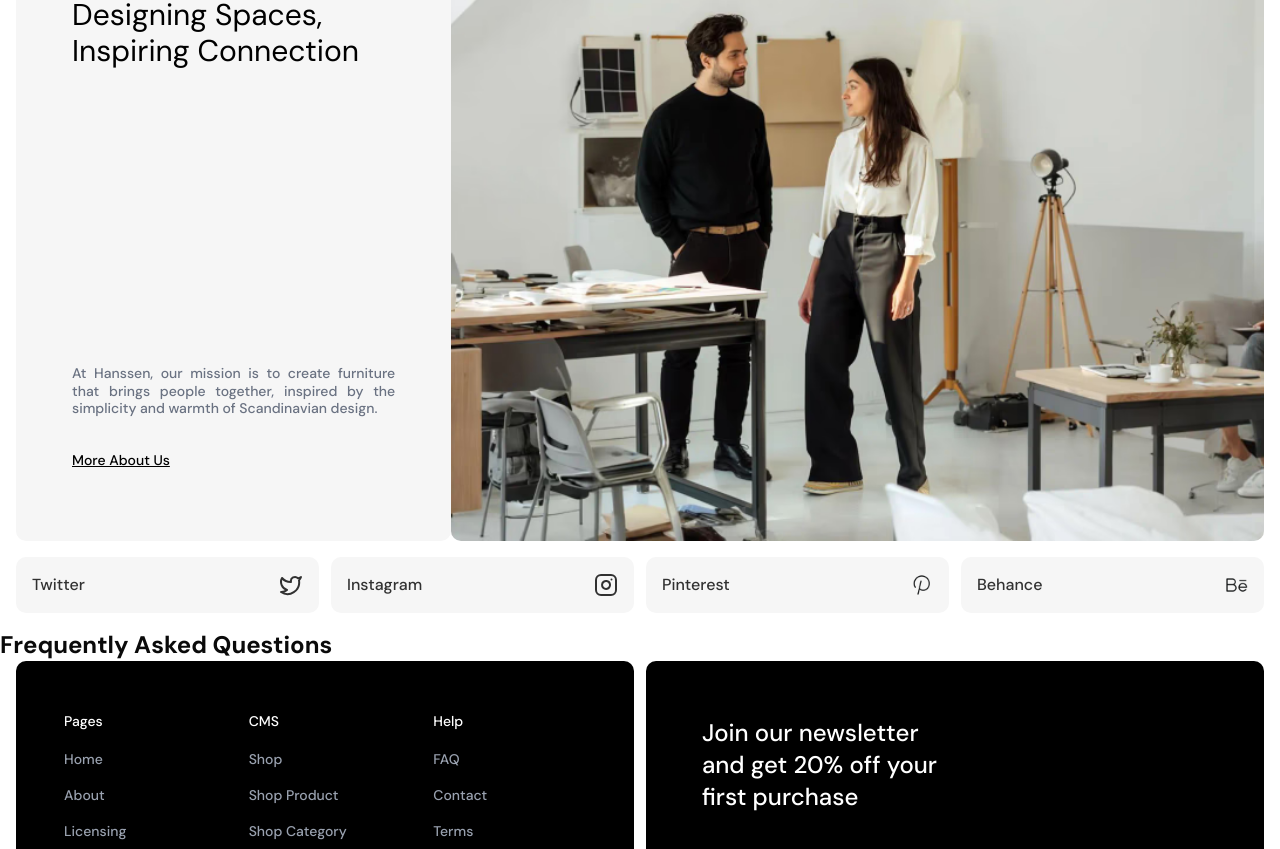
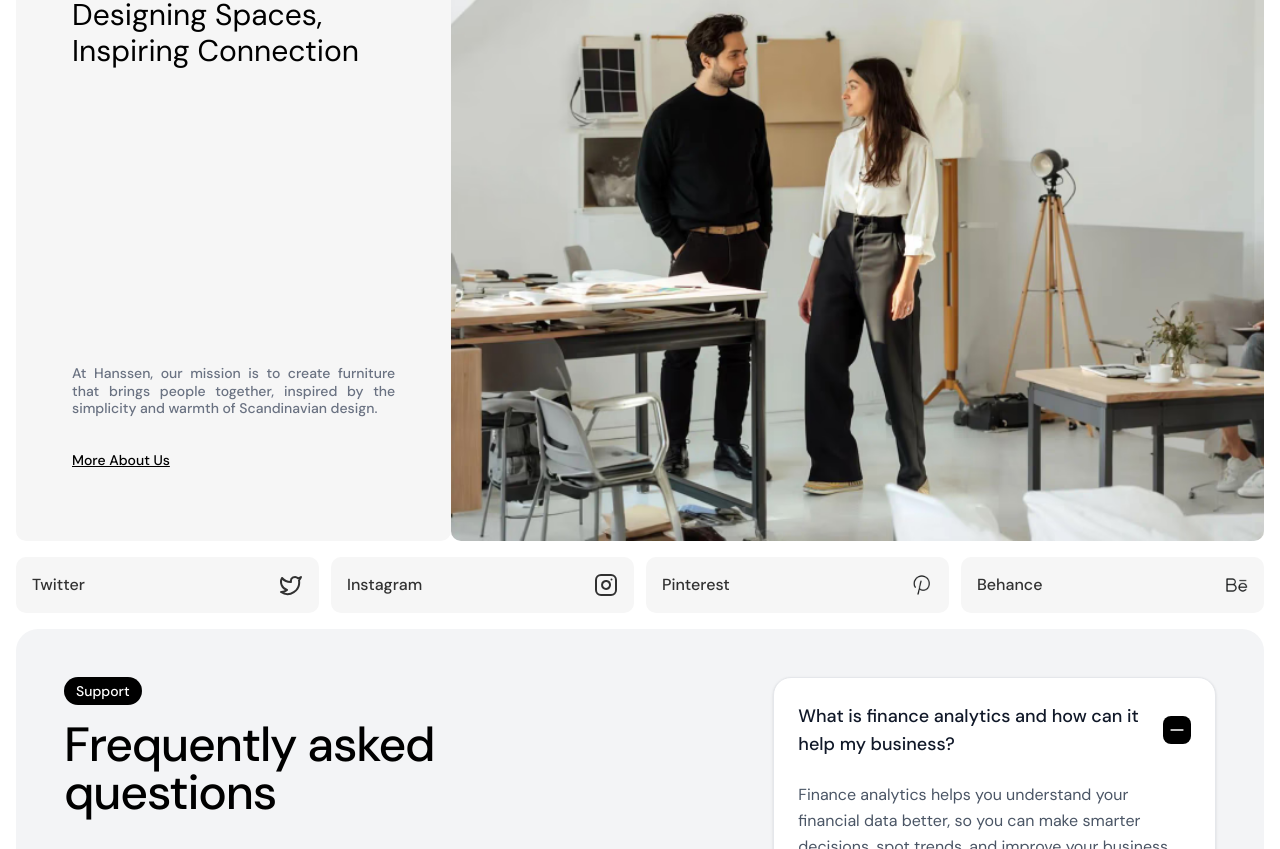
Before and after one commit to FD-Landing-Labs/ecomm-landing-v2, a Next.js app: page / in a window 1280 px wide. Shown: the part 1951-2800 px from the top of the page. Built offline with nearby package versions, Linux system fonts and the light colour scheme.

Commit message:
fix: updated esponsive issus

```diff
--- a/components/faq-section.tsx
+++ b/components/faq-section.tsx
@@ -1,7 +1,139 @@
+"use client";
+
+import { useState } from "react";
+import { Plus, Minus, Mail, ArrowRight } from "lucide-react";
+
+interface FAQItem {
+  question: string;
+  answer: string;
+}
+
+const faqs: FAQItem[] = [
+  {
+    question: "What is finance analytics and how can it help my business?",
+    answer:
+      "Finance analytics helps you understand your financial data better, so you can make smarter decisions, spot trends, and improve your business strategy.",
+  },
+  {
+    question: "How do I start using your finance analytics platform?",
+    answer:
+      "Getting started is easy. Simply sign up for an account, connect your data sources, and our platform will improvedlly begin analyzing your financial information.",
+  },
+  {
+    question: "Is my financial data secure with your platform?",
+    answer:
+      "Yes, we take security very seriously. We use bank-level encryption and adhere to strict data privacy regulations to ensure your financial information remains confidential and secure.",
+  },
+  {
+    question: "Can I customize the reports and dashboards?",
+    answer:
+      "Absolutely. Our platform offers highly customizable dashboards and reports, allowing you to focus on the metrics that matter most to your specific business needs.",
+  },
+];
+
 export default function FaqSection() {
-    return (
-        <div>
-            <h2 className="text-2xl font-bold  ">Frequently Asked Questions</h2>
+  const [openIndex, setOpenIndex] = useState<number | null>(0);
+
+  const toggleAccordion = (index: number) => {
+    setOpenIndex(openIndex === index ? null : index);
+  };
+  return (
+    <section className="px-4 pb-4 md:px-8 md:pb-4 lg:px-4 lg:pb-4 ">
+      <div className=" mx-auto p-6 md:p-10 lg:p-12 rounded-3xl bg-gray-100">
+        <div className="grid grid-cols-1 lg:grid-cols-12 gap-8 md:gap-12 lg:gap-16">
+          {/* Left Column: Title & Contact */}
+          <div className="lg:col-span-5 flex flex-col space-y-8">
+            <div className="space-y-4">
+              <span className="inline-block px-3 py-1 text-sm font-medium bg-black text-white rounded-full">
+                Support
+              </span>
+              <h2 className="text-3xl md:text-4xl lg:text-5xl font-medium tracking-tight text-black">
+                Frequently asked questions
+              </h2>
+            </div>
+
+            {/* Still have questions card */}
+            <div className="p-6 md:p-8 mt-8 md:mt-32 bg-gray-300 rounded-2xl">
+              <div className="flex flex-col items-start space-y-4">
+                <div className="p-3 bg-white rounded-xl shadow-sm">
+                  <Mail className="w-6 h-6 text-black" />
+                </div>
+                <div>
+                  <h3 className="text-2xl font-medium text-gray-900">
+                    Still have questions?
+                  </h3>
+                  <p className="mt-2 text-gray-600">
+                    Can&apos;t find the answer you&apos;re looking for? Please
+                    chat to our friendly team.
+                  </p>
+                </div>
+                <button className="inline-flex cursor-pointer items-center px-6 py-3 text-sm font-medium text-white bg-black rounded-full hover:bg-gray-800 transition-colors">
+                  Get in touch
+                </button>
+              </div>
+            </div>
+          </div>
+
+          {/* Right Column: Accordion */}
+          <div className="lg:col-span-5 lg:col-start-8">
+            <div className="space-y-4 ">
+              {faqs.map((faq, index) => (
+                <div
+                  key={index}
+                  className={`overflow-hidden transition-all duration-200 border rounded-2xl ${
+                    openIndex === index
+                      ? "bg-white border-gray-200 shadow-sm"
+                      : "bg-gray-300 border-transparent hover:bg-gray-50"
+                  }`}
+                >
+                  <button
+                    onClick={() => toggleAccordion(index)}
+                    className="flex items-center justify-between w-full p-6 text-left focus:outline-none cursor-pointer  "
+                  >
+                    <span
+                      className={`text-lg font-medium  ${
+                        openIndex === index ? "text-gray-900" : "text-gray-600"
+                      }`}
+                    >
+                      {faq.question}
+                    </span>
+                    <span
+                      className={`ml-6 flex-shrink-0 transition-transform duration-200 ${
+                        openIndex === index ? "rotate-180" : ""
+                      }`}
+                    >
+                      <div
+                        className={`p-1 rounded-md ${
+                          openIndex === index
+                            ? "bg-black text-white"
+                            : "text-gray-400"
+                        }`}
+                      >
+                        {openIndex === index ? (
+                          <Minus className="w-5 h-5" />
+                        ) : (
+                          <Plus className="w-5 h-5" />
+                        )}
+                      </div>
+                    </span>
+                  </button>
+                  <div
+                    className={`transition-all duration-300 ease-in-out ${
+                      openIndex === index
+                        ? "max-h-48 opacity-100"
+                        : "max-h-0 opacity-0"
+                    }`}
+                  >
+                    <div className="px-6 pb-6 text-gray-600 leading-relaxed">
+                      {faq.answer}
+                    </div>
+                  </div>
+                </div>
+              ))}
+            </div>
+          </div>
         </div>
-    );
+      </div>
+    </section>
+  );
 }
```
